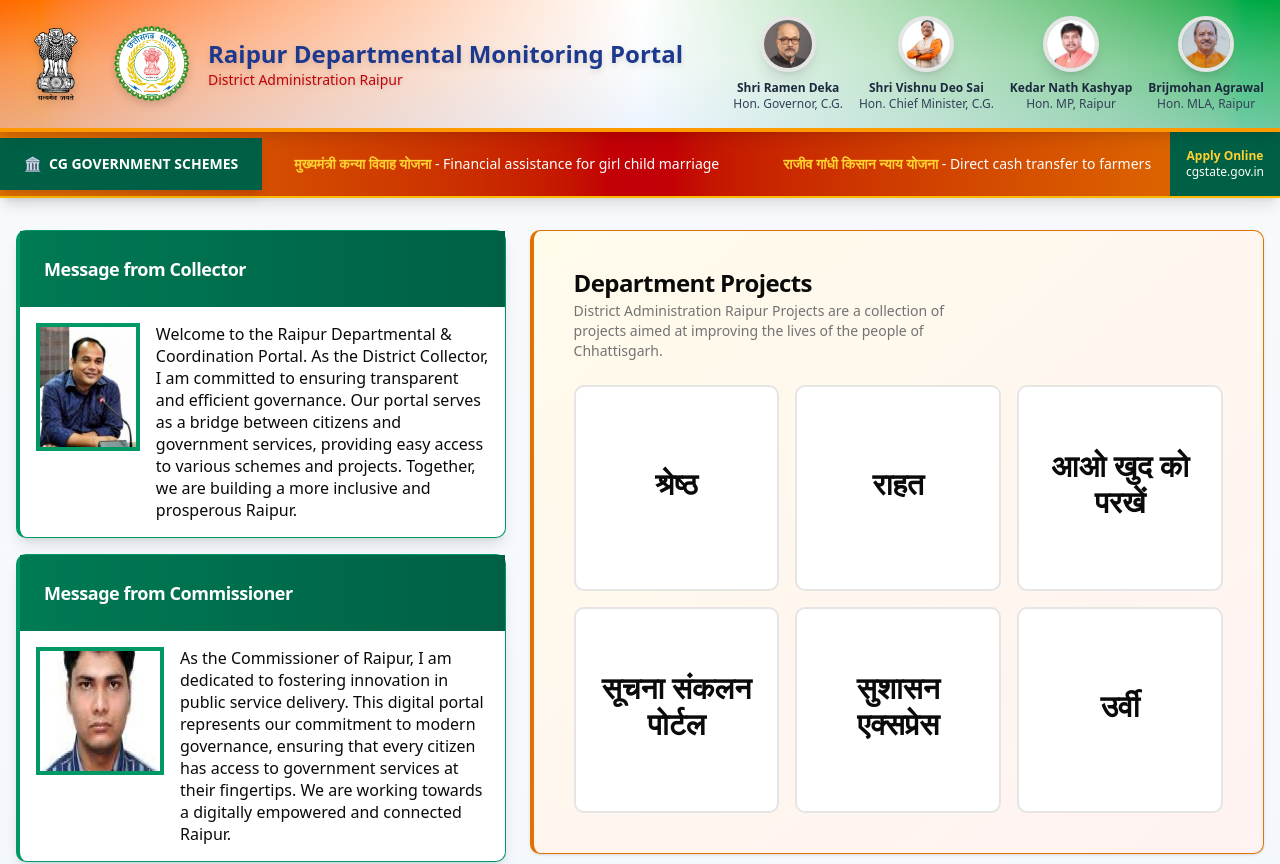
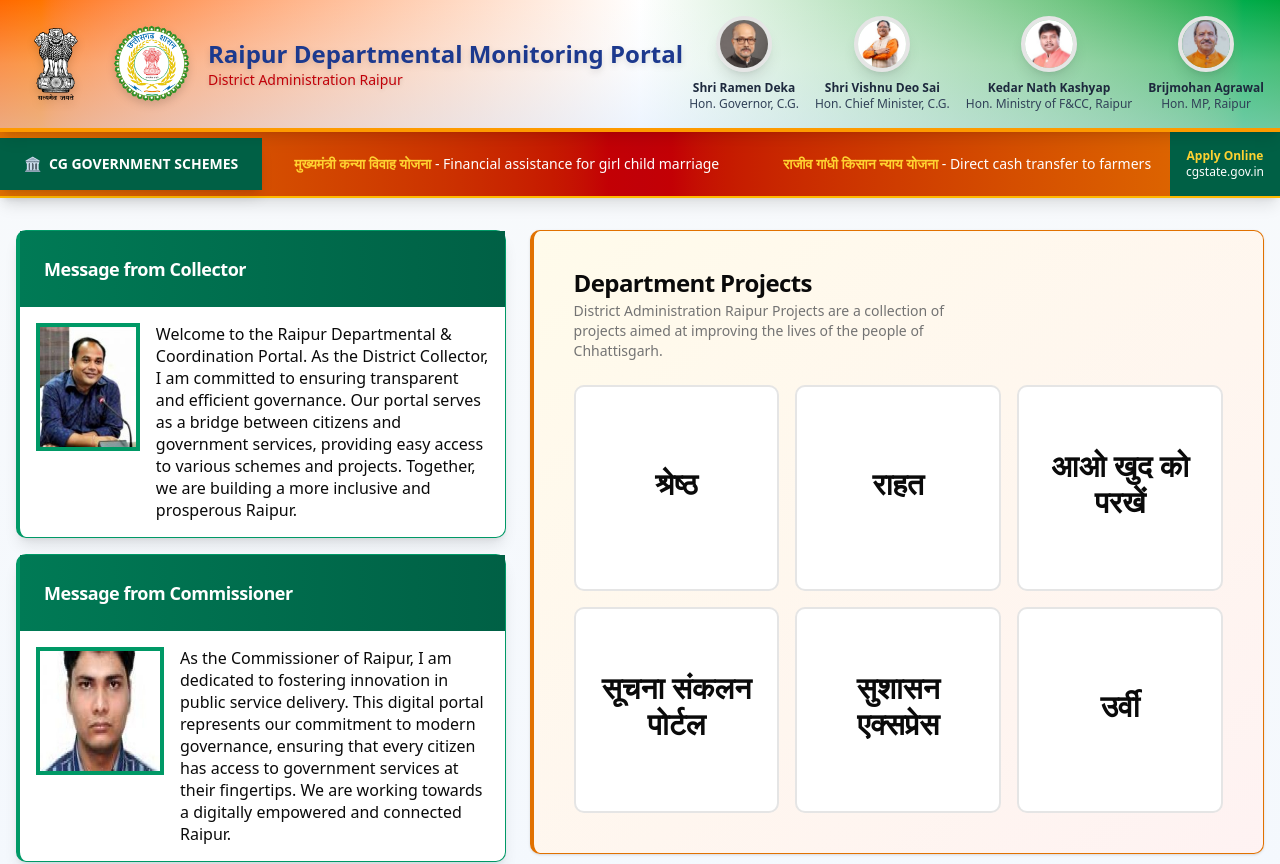
Before and after one commit to dEvAshirvad/rdmp-landing, a Next.js app: page / in a window 1280 px wide. Shown: the top 864 px of the page. Built offline with nearby package versions, Linux system fonts and the light colour scheme; no server answers.

Commit message:
feat: ch

```diff
--- a/src/app/page.tsx
+++ b/src/app/page.tsx
@@ -66,13 +66,13 @@ export default function Home() {
 								},
 								{
 									name: "Kedar Nath Kashyap",
-									title: "Hon. MP, Raipur",
+									title: "Hon. Ministry of F&CC, Raipur",
 									img: "mp.jpeg",
 									border: "red-800",
 								},
 								{
 									name: "Brijmohan Agrawal",
-									title: "Hon. MLA, Raipur",
+									title: "Hon. MP, Raipur",
 									img: "mla.jpeg",
 									border: "red-800",
 								},
@@ -299,7 +299,7 @@ export default function Home() {
 										</h3>
 									</Link>
 									<Link
-										href={"https://sushasan.rdmp.in"}
+										href={"http://195.35.7.10:8081"}
 										target="_blank"
 										className="border-2 hover:border-amber-600 hover:shadow-lg transition-all duration-300 hover:scale-105 rounded-lg aspect-square flex flex-col bg-background items-center justify-center p-4">
 										<h3 className="text-3xl font-bold mb-2">
```
